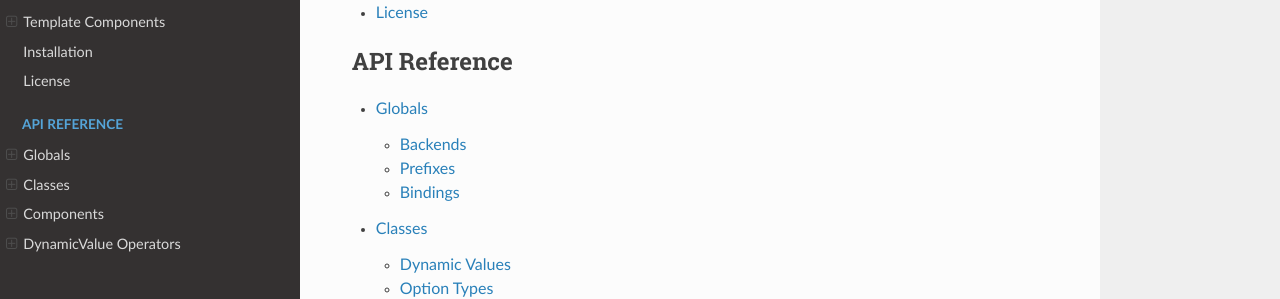
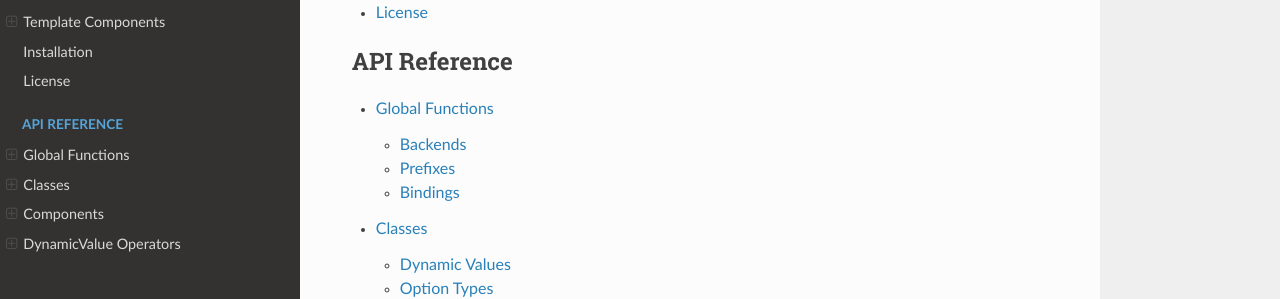
Before and after one commit to DeutscheSoft/AWML, a Sphinx documentation site: the page built from sphinx/source/index.rst, in a window 1280 px wide and 900 px high, scrolled down 347 px. Shown: the part 159-458 px from the top of the window. Built offline with Sphinx 7.4.7 and the Read the Docs theme 2.0.0, drawn with Linux system fonts in a browser that asks for light colours.

Commit message:
[docs]: Rename header

```diff
--- a/sphinx/source/api/globals.rst
+++ b/sphinx/source/api/globals.rst
@@ -1,5 +1,5 @@
-Globals
-=======
+Global Functions
+================
 
 Backends
 --------
```
